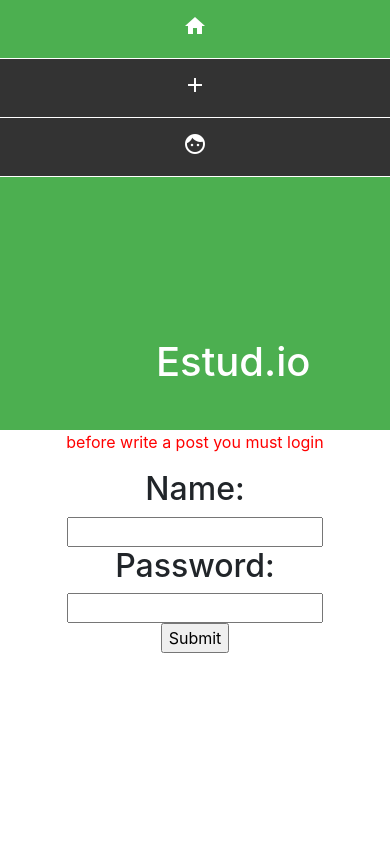
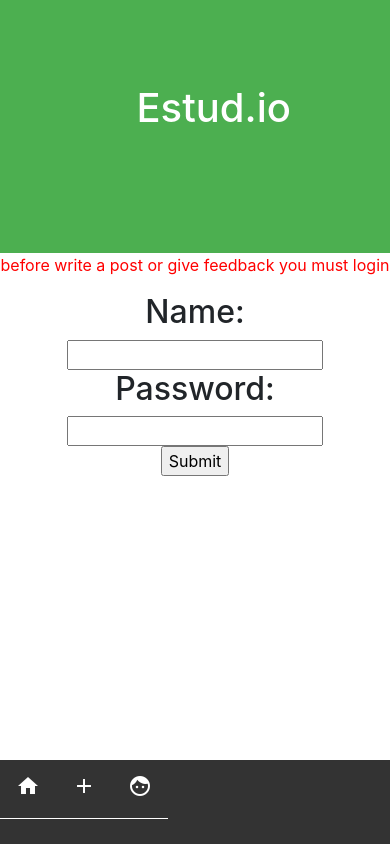
Before and after one commit to Richardjiemenz0812/estud.io, a Flask app: page /add in a window 390 px wide. Run offline with Flask 2, Linux system fonts and the light colour scheme; some libraries are stand-ins or nearby versions.

Commit message:
better responsive design v0.2

```diff
--- a/server.py
+++ b/server.py
@@ -111,7 +111,7 @@ def add():
     if user != None:
         return render_template("add.html")
     else:
-        return render_template('/login.html',msg="before write a post you must login")
+        return render_template('/login.html',msg="before write a post or give feedback you must login")
 
 @app.route('/addf', methods=['POST'])
 def addf():
@@ -148,4 +148,11 @@ def like():
     else:
         return redirect("/add")
 
+@app.route("/chpwd", methods=["POST"])
+def chpwd():
+    user=request.cookies.get("user")
+    pwd=request.form.get("pwd")
+    r.hset(user,"pwd",pwd)
+    return ("/")
+
 app.run(debug=True,host="0.0.0.0")
--- a/static/css/main.css
+++ b/static/css/main.css
@@ -5,7 +5,7 @@ body,html{
 }
 /***************************************banners******************************************************/
 .banner{
-    background-image: url("/static/bg.jpg");
+    background-image: linear-gradient(rgba(0,0,0,0.5),rgba(0,0,0,0.5)), url("/static/bg.jpg");
     color: white;
     width: 100%;
     height: 70%;
@@ -21,7 +21,7 @@ body,html{
   background-size: cover;
   background-position: center;
   /*background: linear-gradient(rgb(175, 34, 34),rgb(175, 34, 34));*/
-  background: linear-gradient(rgba(76, 175, 80,1),rgba(76, 175, 80,1));
+  background-color: #4CAF50;
 }
 
 .banner-text{
@@ -34,7 +34,6 @@ body,html{
 }
 
 .banner-text2{
-  text-align: center;
   top: 20%;
   left: 45%;
   position: absolute;
@@ -71,6 +70,10 @@ body,html{
     background-color: #4CAF50;
     color: white;
 }
+.li-nav a:hover {
+  background-color: #111;
+  color: white;
+}
 
 .list-links{
   color: #4CAF50;
@@ -88,15 +91,20 @@ body,html{
   margin-left: 95%;
 }
 
+.rate a{
+  color: rgb(28, 99, 25);
+}
+
 /***************************************************responsiveness**********************************/
 @media screen and (max-width: 600px){
-  li a{float: none;}
-  #ul-nav{position: relative;}
-  .banner-text{top: 55%; left: 40%;}
-  .banner-text a{color: #111;}
+  .li-nav a{float: left;}
+  li{list-style-type: none; margin: 0;}
+  #ul-nav{position: fixed; top: 90%; float: left; width: 100%; height: 10%;}
+  .banner-text{top: 30%; left: 40%;}
+  .banner-text a{color: #4CAF50;}
   .banner2{height: 30%;}
-  .banner-text2{text-align: center; top: 40%; left: 40%; position: absolute; text-decoration: none; color: white;}
-  .cont{margin-left: 0%;}
+  .banner-text2{text-align: center; top: 10%; left: 35%; position: absolute; text-decoration: none; color: white;}
+  .cont{margin-left: 0%; margin-bottom: 70px;}
   .rate{margin-left: 85%;}
 
 }
--- a/templates/base.html
+++ b/templates/base.html
@@ -12,9 +12,9 @@
 <body>
     <div>
         <ul id="ul-nav">
-            <li><a href="/"> <i class="material-icons">home</i></a></li>
-            <li><a href="/add"><i class="material-icons">add</i></a></li>
-            <li><a href="/login"><i class="material-icons">face</i></a></li>
+            <li class="li-nav"><a href="/"> <i class="material-icons">home</i></a></li>
+            <li class="li-nav"><a href="/add"><i class="material-icons">add</i></a></li>
+            <li class="li-nav"><a href="/login"><i class="material-icons">face</i></a></li>
         </ul>
     </div>
     <header class="banner2">
```
Also changed, not shown: static/js/main.js (+7 -0 lines), templates/index.html (+6 -4 lines), templates/profile.html (+12 -2 lines).
